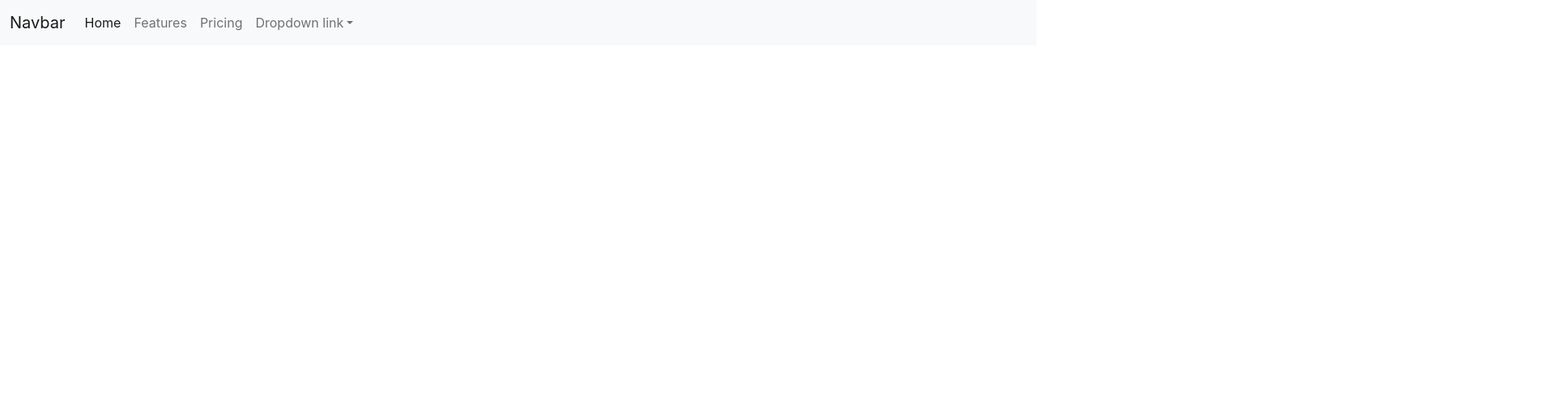
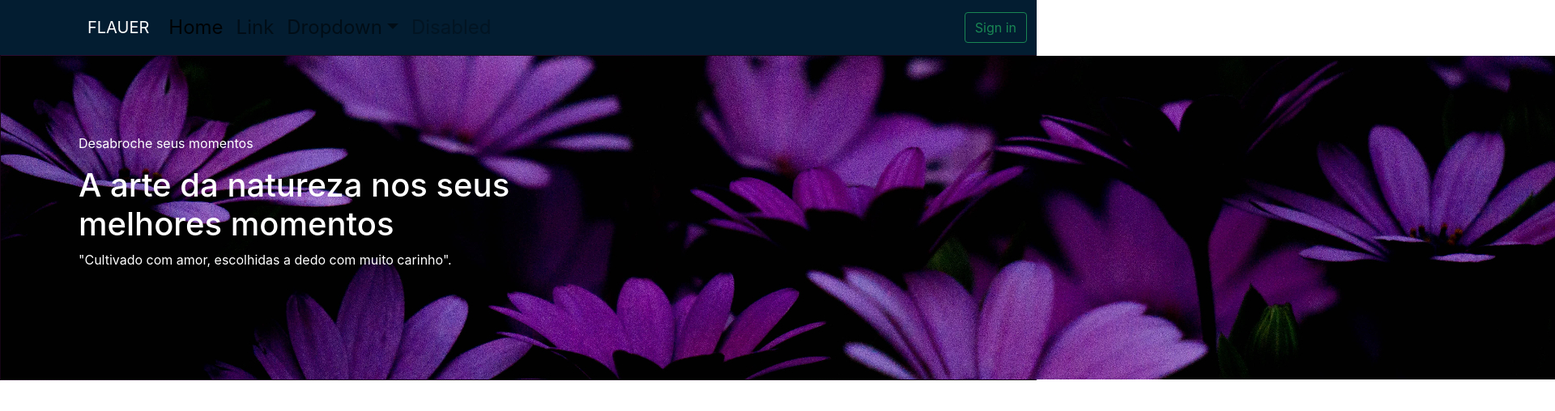
Before and after one commit to Guilherme-Vale-98/flowershop-app-frontend, a React (Create React App) app: page / in a window 1280 px wide. Shown: the top 508 px of the page at 81% size, 1920 px wide, since content can reach past the window. Built offline with nearby package versions, Linux system fonts and the light colour scheme.

Commit message:
changed navbar and added first image section

```diff
--- a/src/App.css
+++ b/src/App.css
@@ -1,38 +1,13 @@
-.App {
-  text-align: center;
+.purple{
+  background-color: #031D31;
+}
+.flowerHeader{
+  background: rgb(51,14,55);
+  background: radial-gradient(circle at 1% 90%, rgba(51,14,55,1) 0%, rgba(24,6,24,1) 86%);
+  border-radius: 0% !important;
 }
 
-.App-logo {
-  height: 40vmin;
-  pointer-events: none;
+
+.h30{
+  height: 30em;
 }
-
-@media (prefers-reduced-motion: no-preference) {
-  .App-logo {
-    animation: App-logo-spin infinite 20s linear;
-  }
-}
-
-.App-header {
-  background-color: #282c34;
-  min-height: 100vh;
-  display: flex;
-  flex-direction: column;
-  align-items: center;
-  justify-content: center;
-  font-size: calc(10px + 2vmin);
-  color: white;
-}
-
-.App-link {
-  color: #61dafb;
-}
-
-@keyframes App-logo-spin {
-  from {
-    transform: rotate(0deg);
-  }
-  to {
-    transform: rotate(360deg);
-  }
-}
--- a/src/App.tsx
+++ b/src/App.tsx
@@ -1,11 +1,15 @@
 import React from 'react';
-import logo from './logo.svg';
 import './App.css';
-import Navbar from './Layouts/Navbar/Navbar';
+import Navbar from './Layout/Navbar/Navbar';
+import ExploreTopProducts from './Layout/ExploreTopProducts/ExploreTopProducts';
 
 function App() {
   return (
-    <Navbar></Navbar>
+    <div>
+      <Navbar></Navbar>
+      <ExploreTopProducts></ExploreTopProducts>
+    </div>
+
   );
 }
 
--- /dev/null
+++ b/src/Layout/ExploreTopProducts/ExploreTopProducts.tsx
@@ -0,0 +1,21 @@
+import React from 'react'
+
+
+type Props = {}
+
+const ExploreTopProducts = (props: Props) => {
+  return (
+    <div className=" card flowerHeader">
+      <div>
+        <img src="/images/flowerHeader.jpg" alt="" />
+      </div>
+      <div className=" p-5 text-white m-5 card-img-overlay">
+        <p className=" card-text">Desabroche seus momentos</p>
+        <h1 className=" card-title w-50">A arte da natureza nos seus melhores momentos</h1>
+        <p className="card-text">"Cultivado com amor, escolhidas a dedo com muito carinho".</p>
+      </div>
+    </div>
+  )
+}
+
+export default ExploreTopProducts
--- /dev/null
+++ b/src/Layout/Navbar/Navbar.tsx
@@ -0,0 +1,45 @@
+import React from 'react'
+
+type Props = {}
+
+const Navbar = (props: Props) => {
+  return (
+<nav className="navbar fs-4 purple navbar-expand-lg navbar-light">
+  <div className="text-white container-fluid">
+    <a className="navbar-brand text-white ms-5 ps-5" href="#">FLAUER</a>
+    <button className="navbar-toggler" type="button" data-bs-toggle="collapse" data-bs-target="#navbarSupportedContent" aria-controls="navbarSupportedContent" aria-expanded="false" aria-label="Toggle navigation">
+      <span className="navbar-toggler-icon"></span>
+    </button>
+    <div className="collapse navbar-collapse" id="navbarSupportedContent">
+      <ul className="navbar-nav me-auto mb-2 mb-lg-0">
+        <li className="nav-item">
+          <a className="nav-link active" aria-current="page" href="#">Home</a>
+        </li>
+        <li className="nav-item">
+          <a className="nav-link" href="#">Link</a>
+        </li>
+        <li className="nav-item dropdown">
+          <a className="nav-link dropdown-toggle" href="#" id="navbarDropdown" role="button" data-bs-toggle="dropdown" aria-expanded="false">
+            Dropdown
+          </a>
+          <ul className="dropdown-menu" aria-labelledby="navbarDropdown">
+            <li><a className="dropdown-item" href="#">Action</a></li>
+            <li><a className="dropdown-item" href="#">Another action</a></li>
+            <li><hr className="dropdown-divider"/></li>
+            <li><a className="dropdown-item" href="#">Something else here</a></li>
+          </ul>
+        </li>
+        <li className="nav-item">
+          <a className="nav-link disabled" href="#" tabIndex={-1} aria-disabled="true">Disabled</a>
+        </li>
+      </ul>
+      <form className="d-flex">
+        <button className="btn btn-outline-success" type="submit">Sign in</button>
+      </form>
+    </div>
+  </div>
+</nav>
+  )
+}
+
+export default Navbar
--- a/src/Layouts/Navbar/Navbar.tsx
+++ /dev/null
@@ -1,41 +0,0 @@
-import React from 'react'
-
-type Props = {}
-
-const Navbar = (props: Props) => {
-  return (
-    <nav className="navbar navbar-expand-lg navbar-light bg-light">
-  <div className="container-fluid">
-    <a className="navbar-brand" href="#">Navbar</a>
-    <button className="navbar-toggler" type="button" data-bs-toggle="collapse" data-bs-target="#navbarNavDropdown" aria-controls="navbarNavDropdown" aria-expanded="false" aria-label="Toggle navigation">
-      <span className="navbar-toggler-icon"></span>
-    </button>
-    <div className="collapse navbar-collapse" id="navbarNavDropdown">
-      <ul className="navbar-nav">
-        <li className="nav-item">
-          <a className="nav-link active" aria-current="page" href="#">Home</a>
-        </li>
-        <li className="nav-item">
-          <a className="nav-link" href="#">Features</a>
-        </li>
-        <li className="nav-item">
-          <a className="nav-link" href="#">Pricing</a>
-        </li>
-        <li className="nav-item dropdown">
-          <a className="nav-link dropdown-toggle" href="#" id="navbarDropdownMenuLink" role="button" data-bs-toggle="dropdown" aria-expanded="false">
-            Dropdown link
-          </a>
-          <ul className="dropdown-menu" aria-labelledby="navbarDropdownMenuLink">
-            <li><a className="dropdown-item" href="#">Action</a></li>
-            <li><a className="dropdown-item" href="#">Another action</a></li>
-            <li><a className="dropdown-item" href="#">Something else here</a></li>
-          </ul>
-        </li>
-      </ul>
-    </div>
-  </div>
-</nav>
-  )
-}
-
-export default Navbar
```
Also changed, not shown: public/images/flowerHeader.jpg (added), public/images/white-flower.png (added).
